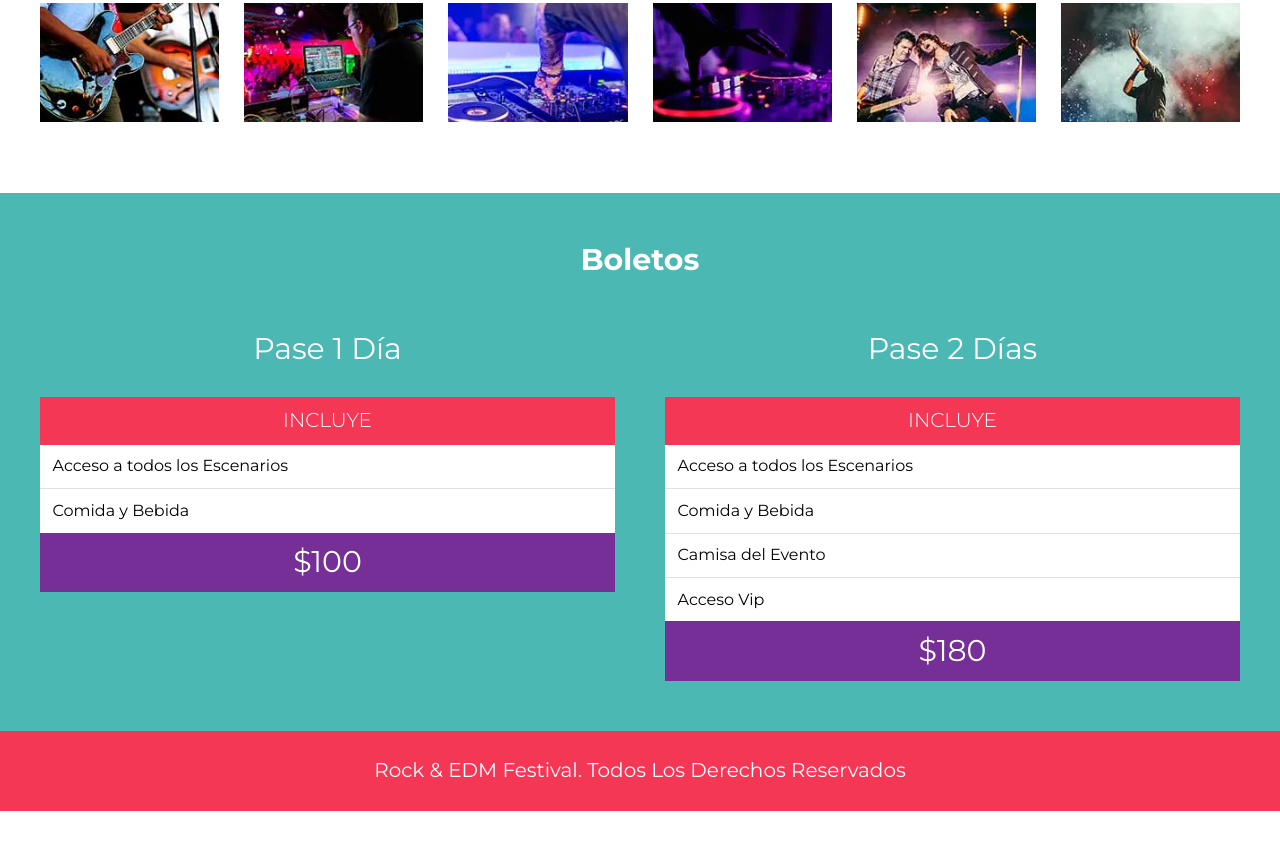
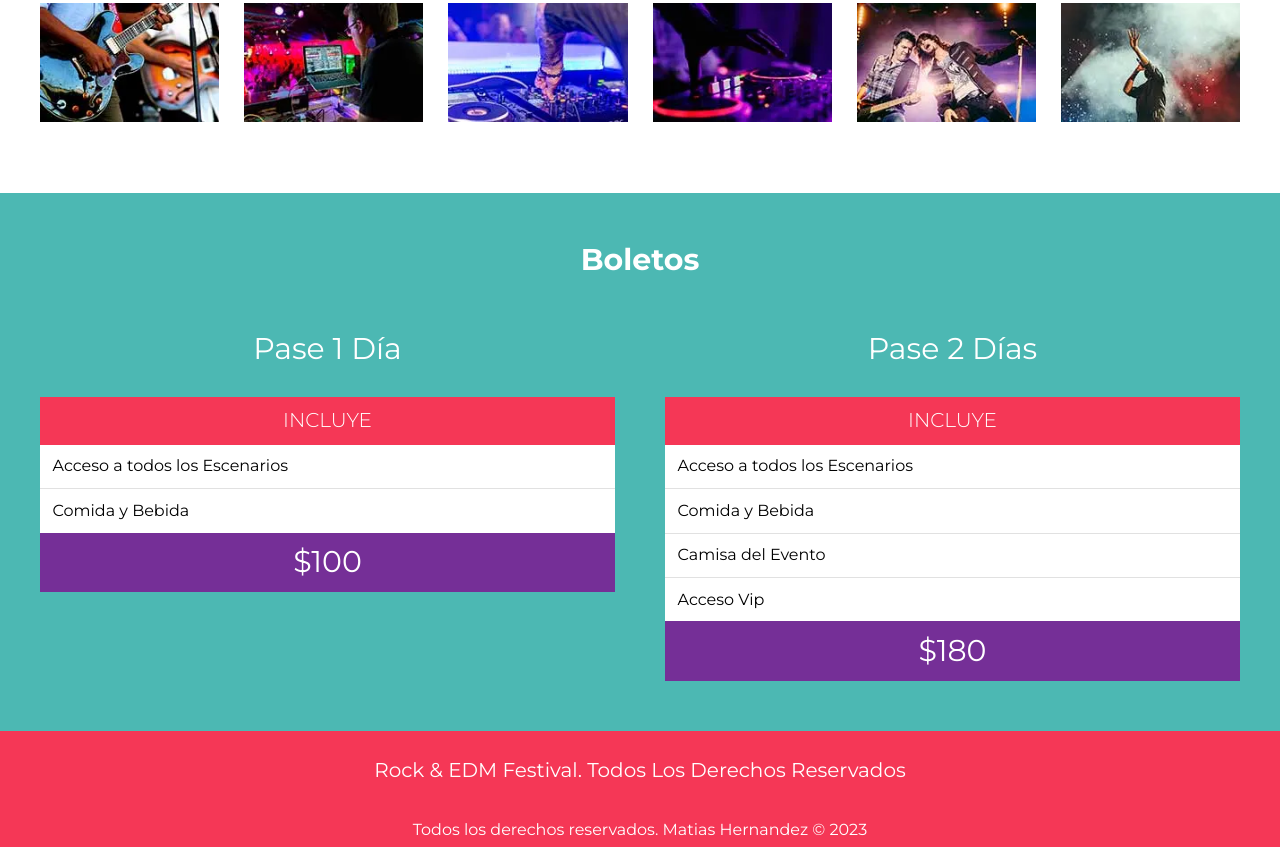
Before and after one commit to matiash1912/festival-musica, a website: page index.html in a window 1280 px wide. Shown: the part 3157-4004 px from the top of the page. Before the commit the page ends 3968 px from the top, so only its background shows below. Drawn offline with Linux system fonts and the light colour scheme.

Commit message:
Update index.html

```diff
--- a/index.html
+++ b/index.html
@@ -217,6 +217,8 @@
 
     <footer class="footer">
         <p>Rock & EDM Festival. Todos Los Derechos Reservados</p>
+        <br/>
+            <span style="color:white;text-align:center;display:block;">Todos los derechos reservados. Matias Hernandez © 2023</span>
     </footer>
 
     <script src="build/js/bundle.min.js"></script>
```
